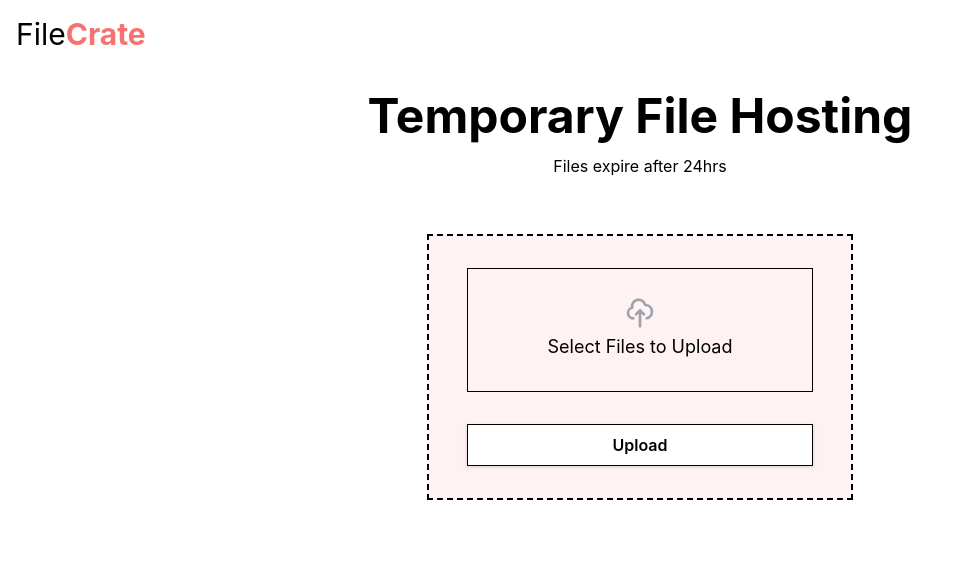
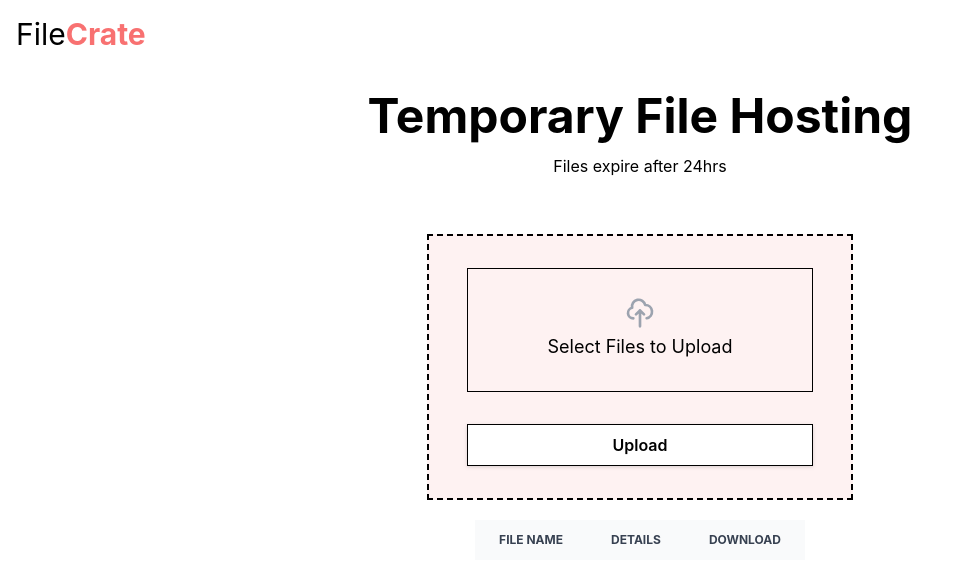
Before and after one commit to joey847/capstone-frontend, a Next.js app: page / in a window 1280 px wide. Shown: the top 582 px of the page, without its empty margins (0-955 px from the left). Built offline with nearby package versions, Linux system fonts and the light colour scheme.

Commit message:
Added table to show file details and links

```diff
--- a/components/file-upload/FileUpload.js
+++ b/components/file-upload/FileUpload.js
@@ -18,6 +18,33 @@ class FileUpload extends React.Component {
         })
     }
 
+    fileName = "";
+    secretKey = "";
+    fileSize = "";
+    fileDetailsURL = "";
+    fileDownloadURL = "";
+
+    addFileRow = () => {
+        console.log("File Name: ", this.fileName);
+        console.log("Secret Key: ", this.secretKey);
+        console.log("File Size: ", this.fileSize);
+        this.fileDetailsURL = "/api/file/details/" + JSON.parse(this.secretKey);
+        this.fileDownloadURL = "/api/file/download/" + JSON.parse(this.secretKey);
+
+        document.getElementById("file-row").innerHTML +=
+        `<tr class="bg-white hover:bg-gray-50">
+            <th scope="row" class="px-6 py-4 font-medium text-gray-900 whitespace-nowrap">
+                ${JSON.parse(this.fileName)}
+            </th>
+            <td class="px-6 py-4 text-right">
+                <a href="${this.fileDetailsURL}" class="font-medium text-blue-600 hover:underline">Details</a>
+            </td>
+            <td class="px-6 py-4 text-right">
+                <a href="${this.fileDownloadURL}" download class="font-medium text-blue-600 hover:underline">Download</a>
+            </td>
+        </tr>`
+    }
+
     // Called when the user presses the upload button
     fileUploadHandler = () => {
 
@@ -36,19 +63,27 @@ class FileUpload extends React.Component {
 
         // Success
         .then(res => {
-            console.success(res);
+            console.log(res);
             toast.success('File uploaded successfully', { id: 'successful-upload-toast' },);
+
+            this.fileName = JSON.stringify(res.data.data.filename);
+            this.secretKey = JSON.stringify(res.data.data.secretKey);
+            this.fileSize = JSON.stringify(res.data.data.size);
+
+            // Create row for file table
+            this.addFileRow();
         })
 
         // Failure
         .catch((error) => {
-            console.error("error", error.response.data.message);
+            console.log("error", error);
             toast.error('Something went wrong. Please try again', { id: 'error-upload-toast' },);
         });
     }
 
     render() {
         return (
+            <>
             <div className='mt-14 p-8 border border-black bg-red-50 border-2 border-dashed w-1/3 flex justify-center item-center'>
                 <div className='flex flex-col'>
 
@@ -68,6 +103,32 @@ class FileUpload extends React.Component {
                     </button>
                 </div>
             </div>
+
+
+            { /* File table */ }
+            <div className="relative overflow-x-auto mt-5">
+                <table className="w-full text-sm text-left text-gray-500" id="file-table">
+                    <thead className="text-xs text-gray-700 uppercase bg-gray-50">
+                        <tr>
+                            <th scope="col" className="px-6 py-3">
+                                File name
+                            </th>
+                            <th scope="col" className="px-6 py-3">
+                                Details
+                            </th>
+                            <th scope="col" className="px-6 py-3">
+                                Download
+                            </th>
+                        </tr>
+                    </thead>
+
+
+                    <tbody id="file-row">
+
+                    </tbody>
+                </table>
+            </div>
+            </>
         );
     }
 }
--- a/components/layout/Layout.js
+++ b/components/layout/Layout.js
@@ -1,4 +1,4 @@
-import Navbar from "../navbar/navbar"
+import Navbar from "../navbar/Navbar"
 
 function Layout({ children }) {
     return (
```
Also changed, not shown: 1 other file (tests, documents, lock files or other folders).
